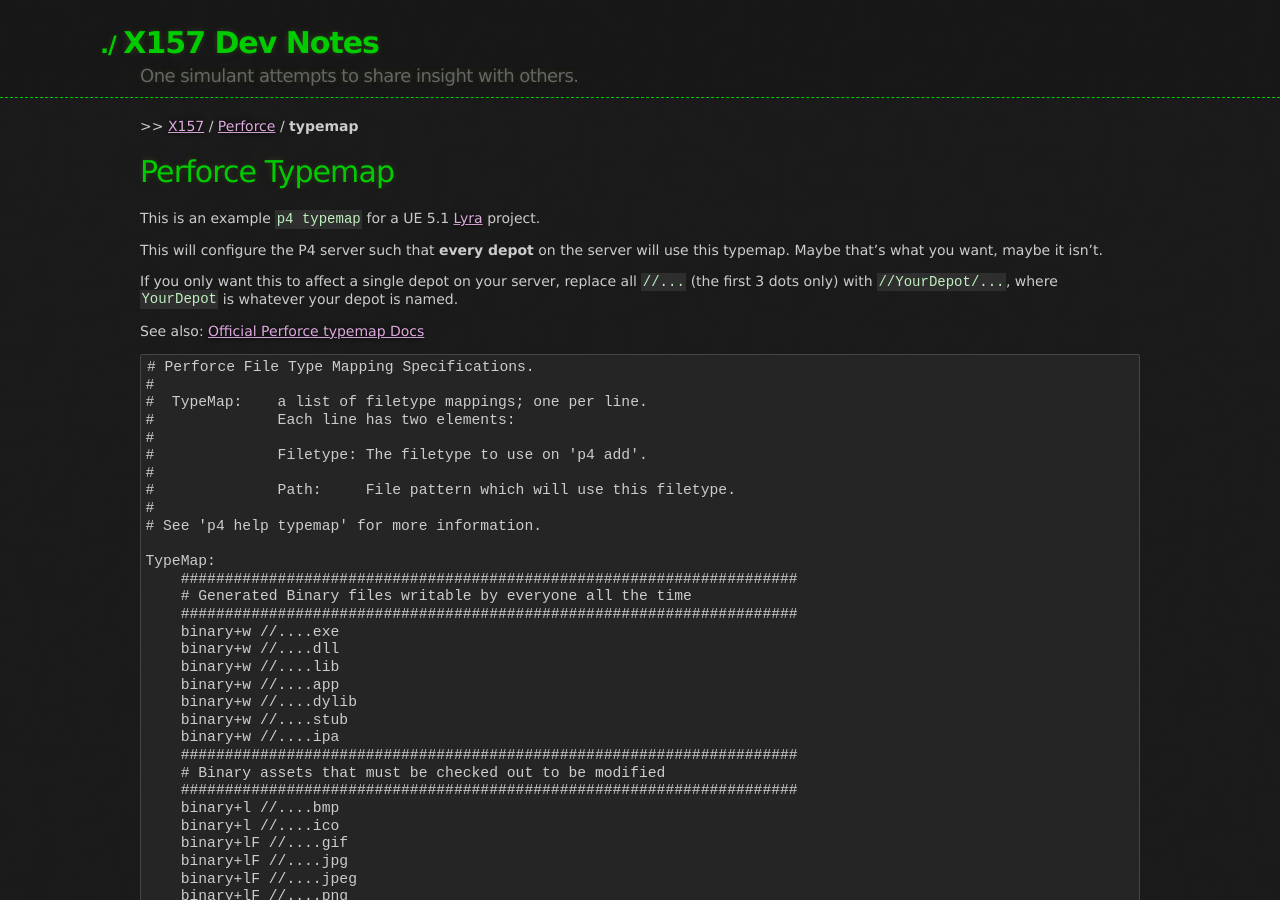
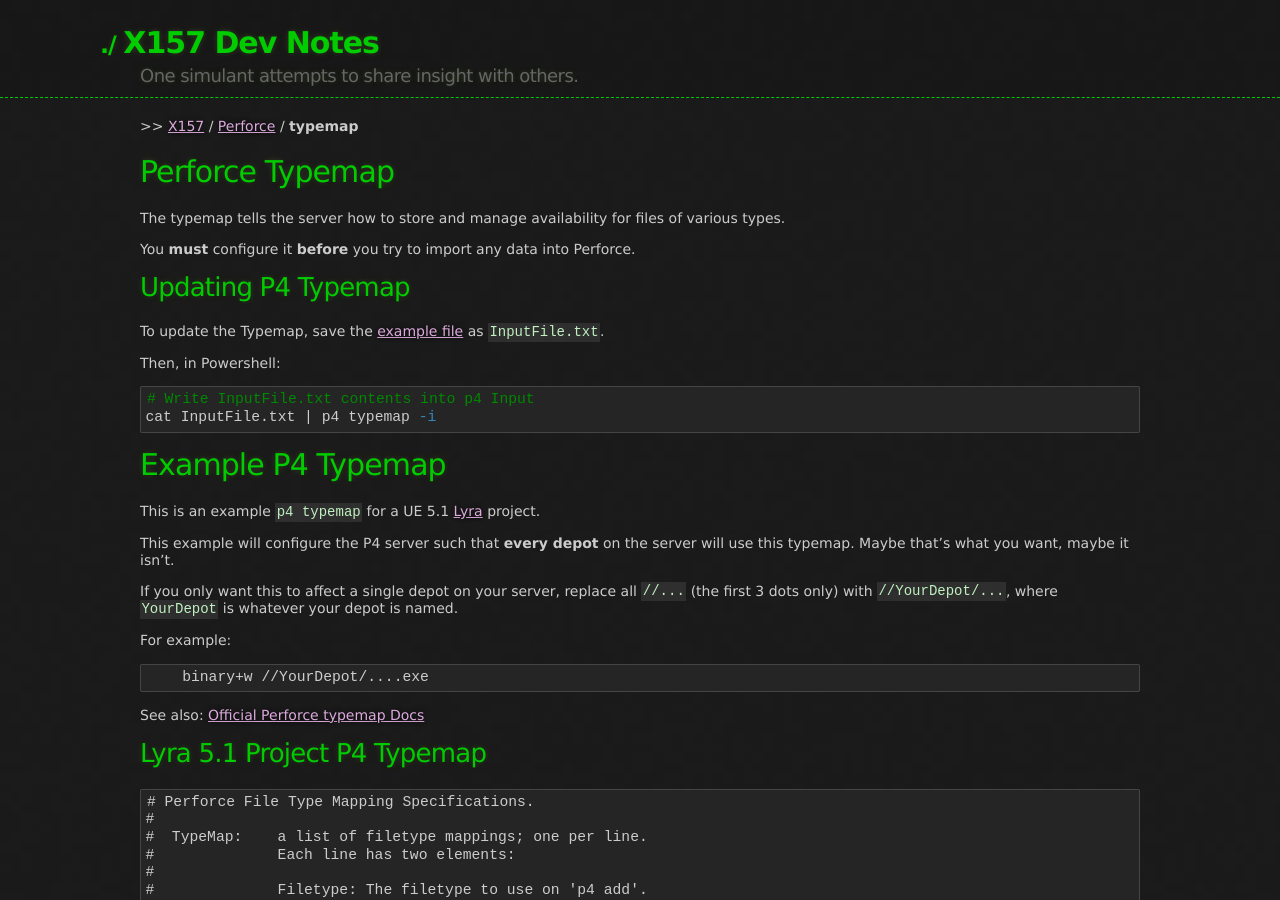
Before and after one commit to x157/x157.github.io, a Jekyll site: the page built from Perforce/Typemap.md, in a window 1280 px wide and 900 px high. Built offline with Jekyll 4.4.1, drawn with Linux system fonts in a browser that asks for light colours.

Commit message:
Iterate Typemap

````diff
--- a/Perforce/Typemap.md
+++ b/Perforce/Typemap.md
@@ -7,16 +7,45 @@
 
 # Perforce Typemap
 
+The typemap tells the server how to store and manage availability for files of various types.
+
+You **must** configure it **before** you try to import any data into Perforce.
+
+
+## Updating P4 Typemap
+
+To update the Typemap, save the [example file](#Example)
+as `InputFile.txt`.
+
+Then, in Powershell:
+
+```powershell
+# Write InputFile.txt contents into p4 Input
+cat InputFile.txt | p4 typemap -i
+```
+
+<a id='Example'></a>
+# Example P4 Typemap
+
 This is an example `p4 typemap` for a UE 5.1 [Lyra](/UE5/LyraStarterGame/) project.
 
-This will configure the P4 server such that **every depot** on the server will use this typemap.
+This example will configure the P4 server such that **every depot**
+on the server will use this typemap.
 Maybe that's what you want, maybe it isn't.
 
 If you only want this to affect a single depot on your server,
 replace all `//...` (the first 3 dots only)
 with `//YourDepot/...`, where `YourDepot` is whatever your depot is named.
 
+For example:
+
+```text
+    binary+w //YourDepot/....exe
+```
+
 See also: [Official Perforce typemap Docs](https://www.perforce.com/blog/vcs/perforce-p4-typemap)
+
+## Lyra 5.1 Project P4 Typemap
 
 ```text
 # Perforce File Type Mapping Specifications.
````
